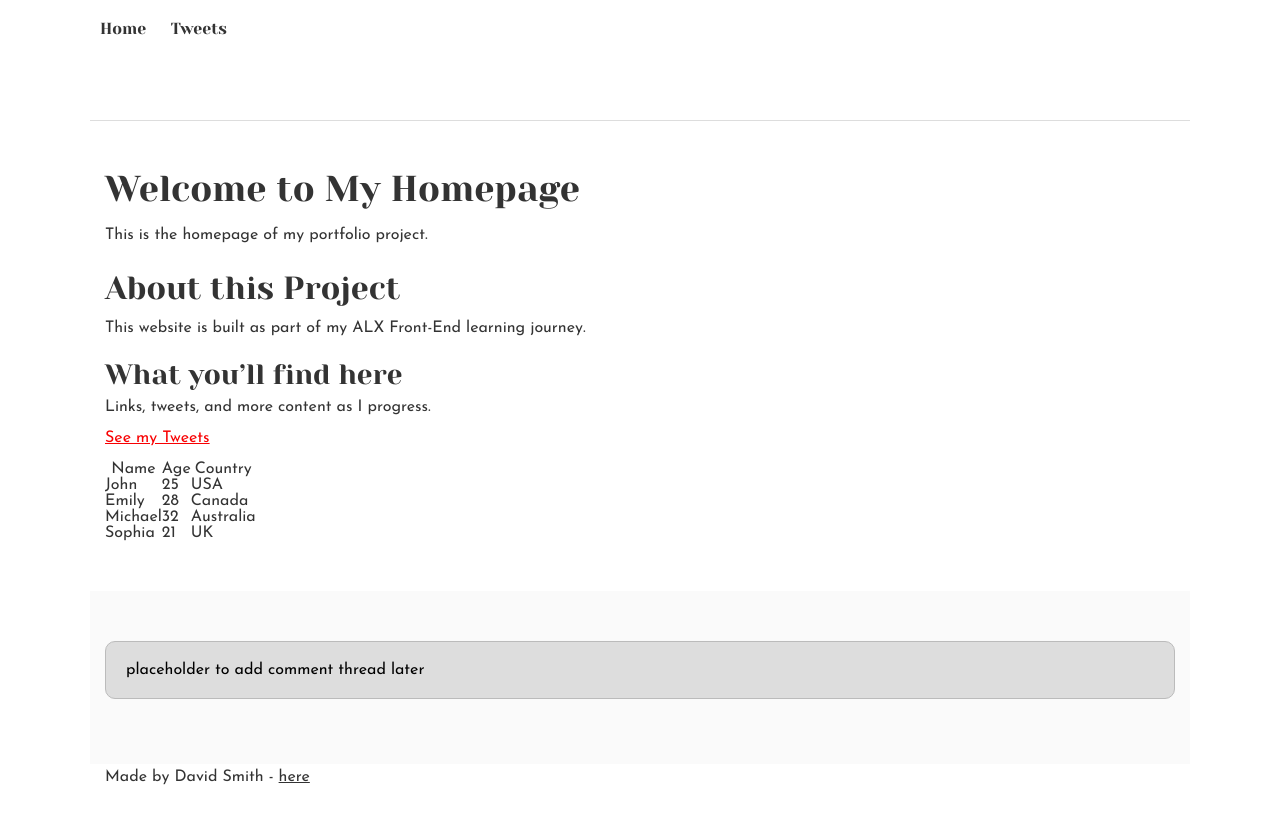
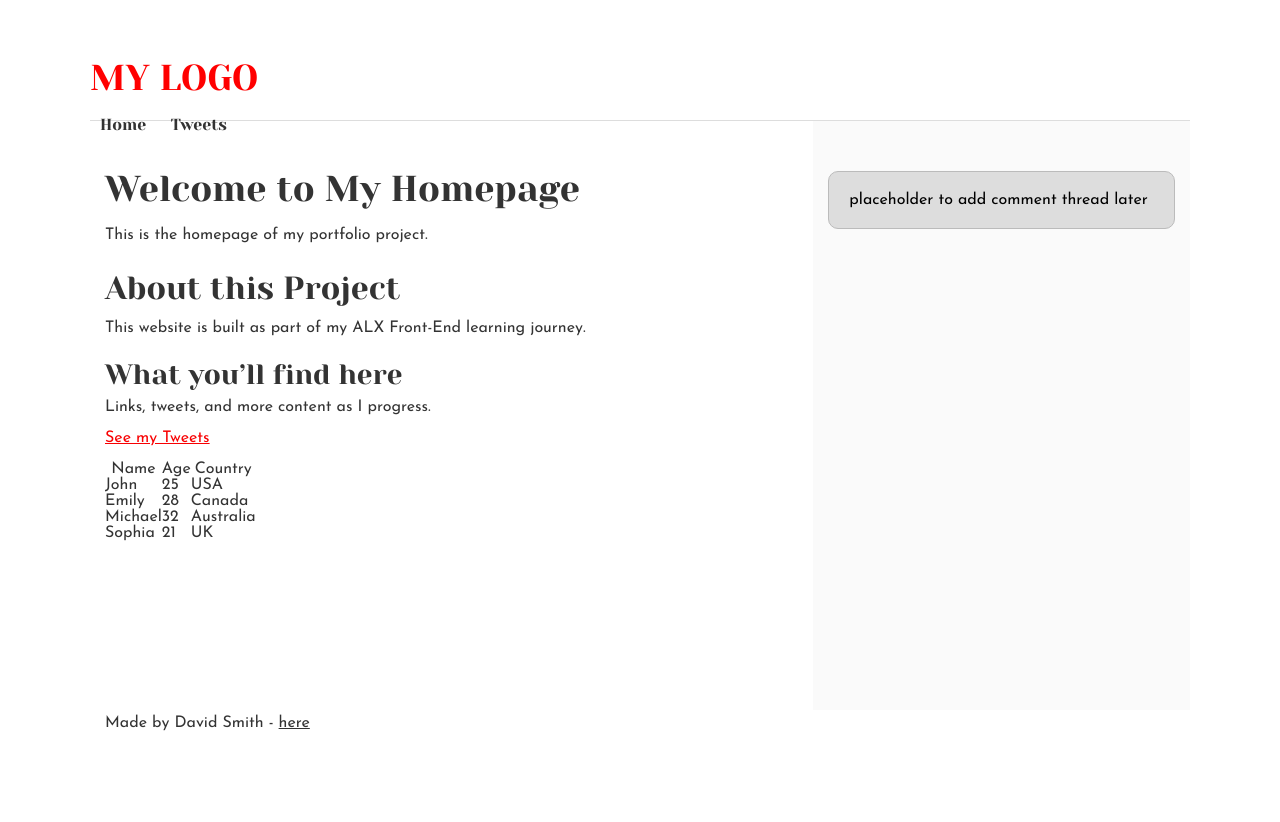
Before and after one commit to StackOdyssey/alx_html_css, a plain HTML site: page css_basic/index.html in a window 1280 px wide. After the commit the page ends 800 px from the top, so only its background shows below. Drawn offline with Linux system fonts and the light colour scheme.

```diff
--- a/css_basic/index.html
+++ b/css_basic/index.html
@@ -9,9 +9,12 @@
     <title>My Homepage</title>
 </head>
 
-<body>
+<body class="works_on_smartphone">
     <!-- Header with navigation -->
     <header>
+        <div>
+            <h1 class="logo">MY LOGO</h1>
+        </div>
         <ul>
             <li><a href="base_index.html">Home</a></li>
             <li><a href="tweets.html">Tweets</a></li>
--- a/css_basic/styles.css
+++ b/css_basic/styles.css
@@ -0,0 +1,25 @@
+body {
+    display: flex;
+    flex-direction: column;
+}
+
+main {
+    display: flex;
+    flex-direction: row;
+    flex: auto;
+}
+
+article {
+    flex: 2;
+    overflow: auto;
+}
+
+aside {
+    flex: 1;
+    overflow: auto;
+}
+
+.logo {
+    padding: 25px auto;
+    color: red;
+}
```
